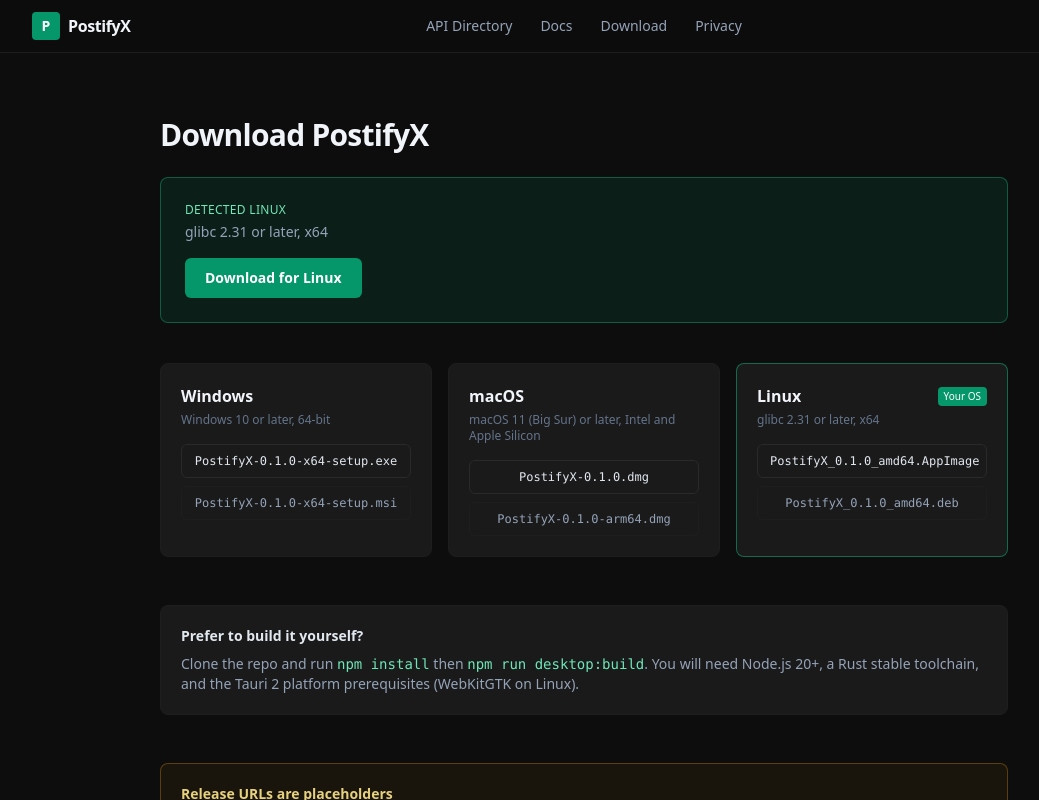
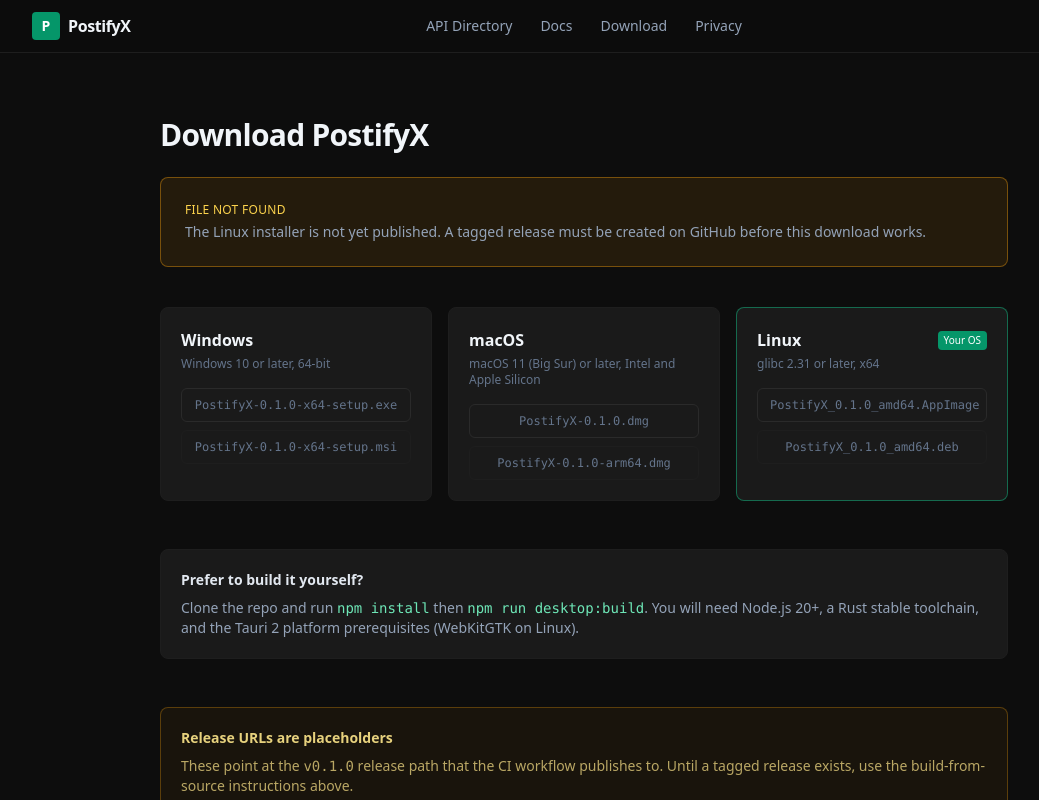
Before and after one commit to S4-coder/postifyx, a Next.js app: page /download in a window 1280 px wide. Shown: the top 800 px of the page, without its empty margins (56-1095 px from the left). Built offline with nearby package versions, Linux system fonts and the light colour scheme.

Commit message:
Show File not found on download page until release is published

```diff
--- a/src/app/download/page.jsx
+++ b/src/app/download/page.jsx
@@ -72,18 +72,14 @@
         <h1 className="text-3xl font-semibold tracking-tight">Download PostifyX</h1>
 
         {checked && detected ? (
-          <div className="mt-6 rounded-lg border border-emerald-500/40 bg-emerald-500/10 p-6">
-            <p className="text-xs uppercase tracking-wide text-emerald-300">
-              Detected {detected.label}
+          <div className="mt-6 rounded-lg border border-amber-500/40 bg-amber-500/10 p-6">
+            <p className="text-xs uppercase tracking-wide text-amber-300">
+              File not found
             </p>
-            <p className="mt-1 text-sm text-slate-400">{detected.requirements}</p>
-            <a
-              href={detected.primary.href}
-              download
-              className="mt-4 inline-block rounded-md bg-emerald-600 px-5 py-2.5 text-sm font-semibold text-white transition hover:bg-emerald-500"
-            >
-              Download for {detected.label}
-            </a>
+            <p className="mt-1 text-sm text-slate-400">
+              The {detected.label} installer is not yet published. A tagged release must be
+              created on GitHub before this download works.
+            </p>
           </div>
         ) : (
           <p className="mt-4 text-sm text-slate-400">
@@ -110,20 +106,18 @@
               <p className="mt-1 text-xs text-slate-500">{release.requirements}</p>
 
               <div className="mt-4 space-y-2">
-                <a
-                  href={release.primary.href}
-                  download
-                  className="block rounded-md border border-[#2a2a2a] px-3 py-2 text-center font-mono text-xs text-slate-200 transition hover:border-emerald-500 hover:text-emerald-300"
+                <button
+                  disabled
+                  className="block w-full cursor-not-allowed rounded-md border border-[#2a2a2a] px-3 py-2 text-center font-mono text-xs text-slate-500"
                 >
                   {release.primary.name}
-                </a>
-                <a
-                  href={release.secondary.href}
-                  download
-                  className="block rounded-md border border-[#1e1e1e] px-3 py-2 text-center font-mono text-xs text-slate-400 transition hover:border-[#2a2a2a] hover:text-slate-200"
+                </button>
+                <button
+                  disabled
+                  className="block w-full cursor-not-allowed rounded-md border border-[#1e1e1e] px-3 py-2 text-center font-mono text-xs text-slate-500"
                 >
                   {release.secondary.name}
-                </a>
+                </button>
               </div>
             </section>
           ))}
```
